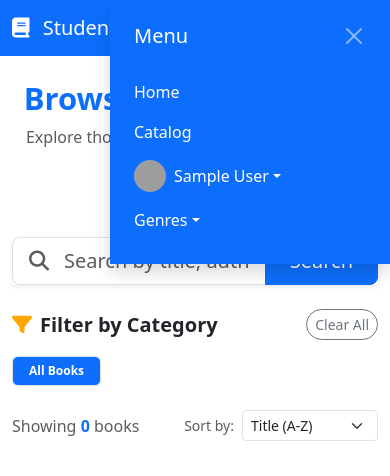
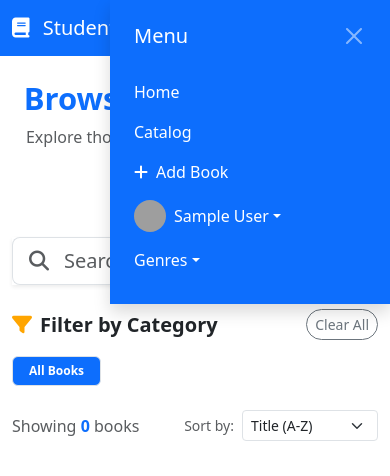
Before and after one commit to peterkahumu/Library-Management, a Django app: page /books/ in a window 390 px wide, after a click that opens the changed part. Shown: the top 476 px of the page. Run offline with Django 5.2, Linux system fonts and the light colour scheme; the visitor is signed in with stand-in values (Sample User, id 1); data that the repository does not hold is empty; grey boxes are pictures that could not be loaded.

Commit message:
refactor (books) : add pagination to books; feat (books) : add book create functionality

```diff
--- a/books/urls.py
+++ b/books/urls.py
@@ -1,8 +1,9 @@
 from django.urls import path
 
-from .views import BookListView, BookDetailView
+from .views import BookListView, BookDetailView, BookCreateView
 
 urlpatterns = [
     path("", BookListView.as_view(), name="book_list"),
     path("<uuid:pk>/", BookDetailView.as_view(), name="book_detail"),
+    path("new/", BookCreateView.as_view(), name="book_create"),
 ]
--- a/books/views.py
+++ b/books/views.py
@@ -1,7 +1,10 @@
-from django.views.generic import ListView, DetailView
+from django.views.generic import ListView, DetailView, CreateView
 from django.db.models import Q
+from django.urls import reverse
+from django.shortcuts import redirect
 
 from .models import Book, Genre
+from .forms import BookForm
 
 
 # Create your views here.
@@ -47,8 +50,6 @@ class BookDetailView(DetailView):
         book = context["object"]
         genres = book.genre.all()
         context["genres"] = list(genres.values_list("name", flat=True))
-
-        print(genres)
         if genres.exists():
             context["related_books"] = (
                 Book.objects.filter(genre__in=genres)
@@ -57,5 +58,17 @@ class BookDetailView(DetailView):
             )
         else:
             context["related_books"] = []
+        return context
 
-        return context
+
+class BookCreateView(CreateView):
+    model = Book
+    form_class = BookForm
+    template_name = "books/book_create.html"
+
+    def form_valid(self, form):
+        self.object = form.save(commit=False)
+        self.object.added_by = self.request.user
+        self.object.save()
+        form.save_m2m()
+        return redirect(reverse("book_detail", kwargs={"pk": self.object.pk}))
--- a/templates/components/navbar.html
+++ b/templates/components/navbar.html
@@ -43,6 +43,12 @@
                 {% if user.is_authenticated %}
                 <li class="nav-item"><a class="nav-link active" href="{% url 'book_list' %}">Catalog</a></li>
 
+                <li class="nav-item">
+                    <a class="nav-link active" href="{% url 'book_create' %}">
+                        <i class="fa-solid fa-plus me-2"></i>Add Book
+                    </a>
+                </li>
+
                 <!-- User Profile Dropdown -->
                 <li class="nav-item dropdown">
                     <a class="nav-link dropdown-toggle d-flex align-items-center" href="#" data-bs-toggle="dropdown">
@@ -83,13 +89,16 @@
         <li class="nav-item"><a class="nav-link text-white" href="{% url 'home' %}">Home</a></li>
 
         {% if user.is_authenticated %}
-        <li class="nav-item"><a class="nav-link text-white active" href="{% url 'book_list' %}"">Catalog</a></li>
-
+        <li class="nav-item"><a class="nav-link text-white active" href="{% url 'book_list' %}">Catalog</a></li>
+        <li class=" nav-item">
+            <a class="nav-link" href="{% url 'book_create' %}">
+                <i class="fa-solid fa-plus me-2"></i>Add Book
+            </a>
+        </li>
 
         <!-- User Profile Dropdown -->
         <li class=" nav-item dropdown">
-                <a class="nav-link dropdown-toggle text-white d-flex align-items-center" href="#"
-                    data-bs-toggle="dropdown">
+            <a class="nav-link dropdown-toggle text-white d-flex align-items-center" href="#" data-bs-toggle="dropdown">
                 <img src="{{user.profile_image.url}}" alt="User" class="rounded-circle me-2" width="32" height="32">
                 <span>{{ user.get_full_name }}</span>
             </a>
```
Also changed, not shown: accounts/forms.py (+2 -5 lines), books/forms.py (+32 -3 lines), templates/books/book_create.html (added, +14 -0 lines). Lines whose indentation alone changed are shown as unchanged.
